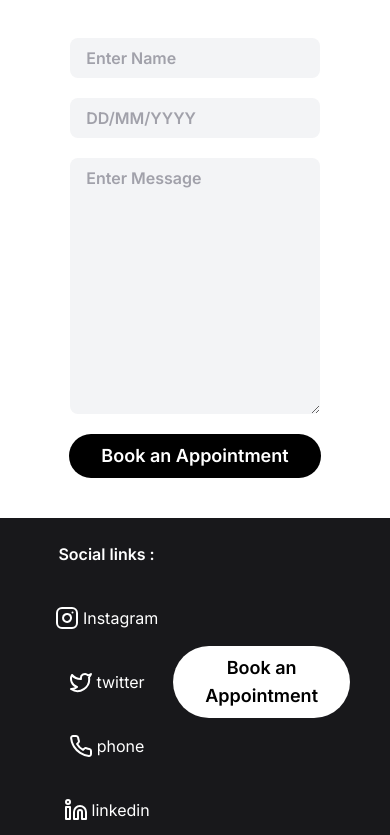
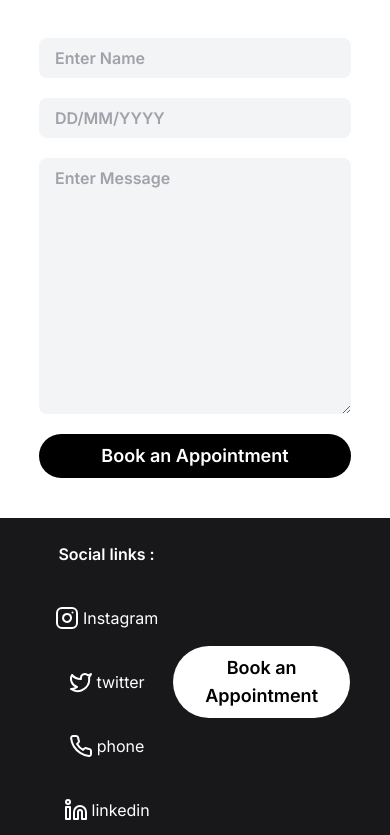
Before and after one commit to walkerthecreator/skulltrooper, a plain HTML site: page index.html in a window 390 px wide. Shown: the part 3829-4664 px from the top of the page. Drawn offline with nearby package versions, Linux system fonts and the light colour scheme.

Commit message:
fixed form width

```diff
--- a/index.html
+++ b/index.html
@@ -102,10 +102,10 @@
                 <div class="rounded-md w-full max-sm:w-full border max-sm:h-[300px] overflow-hidden">
                     <iframe height="100%" width="100%" src="https://www.google.com/maps/embed?pb=!1m18!1m12!1m3!1d3431.1147269121507!2d76.68451127558062!3d30.68704798783909!2m3!1f0!2f0!3f0!3m2!1i1024!2i768!4f13.1!3m3!1m2!1s0x390fef0c162915df%3A0xd45ba132218645c5!2sSkulltrooper%20Tattoo%20and%20Sketch!5e0!3m2!1sen!2sin!4v1703582010485!5m2!1sen!2sin" style="border:0;" allowfullscreen="" loading="lazy" referrerpolicy="no-referrer-when-downgrade"></iframe>
                 </div>
-                <form class="flex flex-col gap-5 justify-center w-full items-center ">
-                    <input type="text" class="bg-gray-100 p-2 px-4 rounded-lg w-4/5 placeholder:font-semibold placeholder:text-zinc-400" placeholder="Enter Name">
-                    <input type="text" class="bg-gray-100 p-2 px-4 rounded-lg w-4/5 placeholder:font-semibold placeholder:text-zinc-400" placeholder="DD/MM/YYYY">
-                    <textarea type="text" class="bg-gray-100 p-2 px-4 rounded-lg w-4/5 placeholder:font-semibold placeholder:text-zinc-400" rows="10" placeholder="Enter Message"></textarea>
+                <form class="flex flex-col gap-5 justify-center w-full sm:items-center">
+                    <input type="text" class="bg-gray-100 p-2 px-4 rounded-lg sm:w-4/5 placeholder:font-semibold placeholder:text-zinc-400" placeholder="Enter Name">
+                    <input type="text" class="bg-gray-100 p-2 px-4 rounded-lg sm:w-4/5 placeholder:font-semibold placeholder:text-zinc-400" placeholder="DD/MM/YYYY">
+                    <textarea type="text" class="bg-gray-100 p-2 px-4 rounded-lg sm:w-4/5 placeholder:font-semibold placeholder:text-zinc-400" rows="10" placeholder="Enter Message"></textarea>
                     <button class="bg-black rounded-full px-8 p-2 text-white text-lg font-semibold">Book an Appointment</button>
                 </form>
             </div>
```
